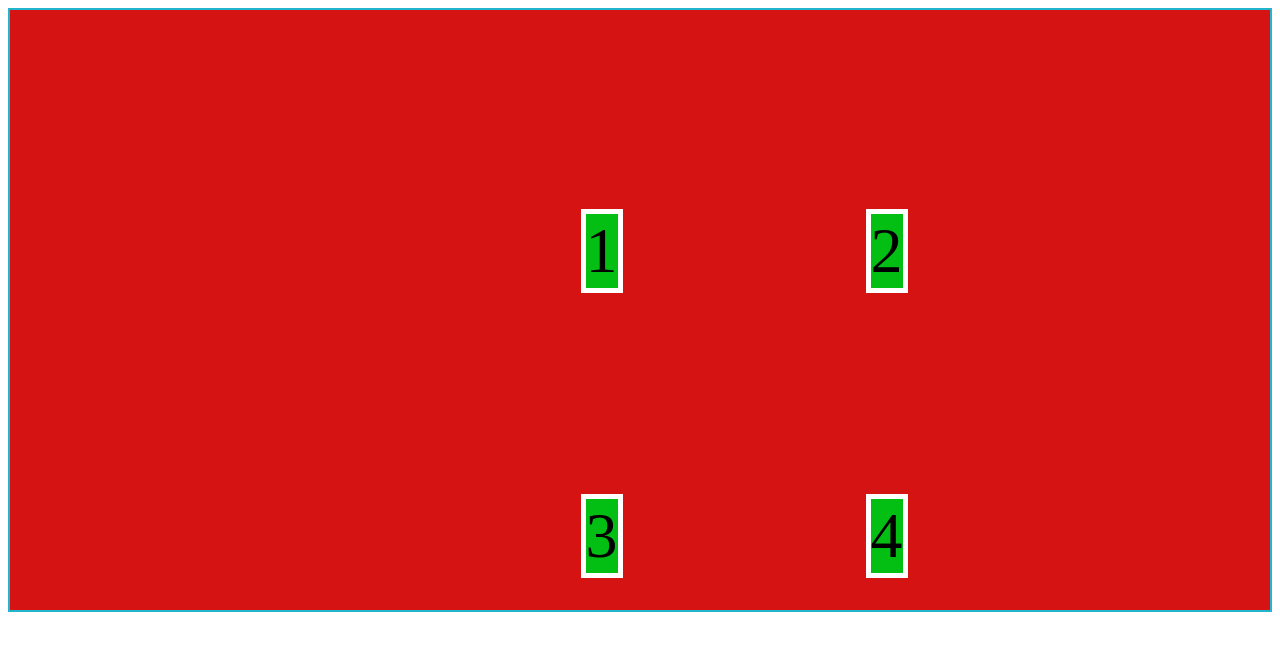
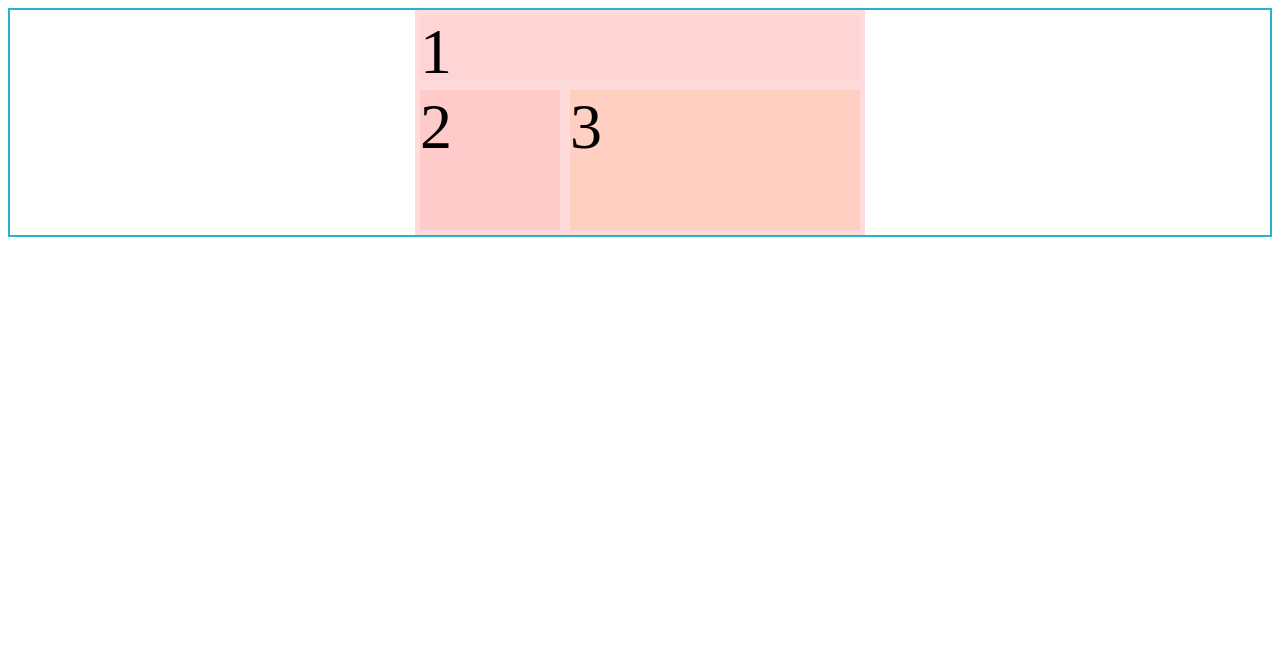
Before and after one commit to clunkylion/basic-css-grid, a plain HTML site: page index.html in a window 1280 px wide. Drawn offline with Linux system fonts and the light colour scheme.

Commit message:
location propierties example

```diff
--- a/index.css
+++ b/index.css
@@ -1,17 +1,35 @@
 .container {
     border: 2px solid #24b4ce;
-    background-color: rgb(214, 19, 19);
+    background-color: rgb(255, 255, 255);
     display: grid;
-    gap: 35px;
-    grid-template-columns: 250px 250px;
-    grid-auto-rows: 250px 250px;
-    height: 600px;
+    grid-template-columns: 150px 150px 150px;
+    grid-template-rows: 75px 75px 75px;
     place-content: center;
-    place-items: end;
+    grid-template-areas:
+        "header header header"
+        "side main main"
+        "side main main"
+        ;
 }
 .item{
-    border: 5px solid #ffffff;
     font-size: 4rem;
-    background-color: rgb(3, 190, 19);
-
 }
+.item-1{
+    border: 5px solid #ffdbdb;
+    background-color: rgb(255, 212, 212);
+    grid-area: header;
+    /* grid-column-start: 1;
+    grid-column-end: 4; */
+}
+.item-2{
+    border: 5px solid #ffdbdb;
+    background-color: rgb(255, 202, 202);
+    grid-area: side;
+    /* grid-row: 2 / 4; */
+}
+.item-3{
+    border: 5px solid #ffdbdb;
+    background-color: rgb(255, 207, 193);
+    grid-area: main;
+    /* grid-area: 2 /2 /4/4; */
+}
--- a/index.html
+++ b/index.html
@@ -5,10 +5,9 @@
 </head>
 <body>
     <div class="container">
-        <div class="item item-1"><span>1</span></div>
-        <div class="item item-2"><span>2</span></div>
-        <div class="item item-3"><span>3</span></div>
-        <div class="item item-4"><span>4</span></div>
+        <div class="item item-1">1</div>
+        <div class="item item-2">2</div>
+        <div class="item item-3">3</div>
     </div>
 </body>
 </html>
```
